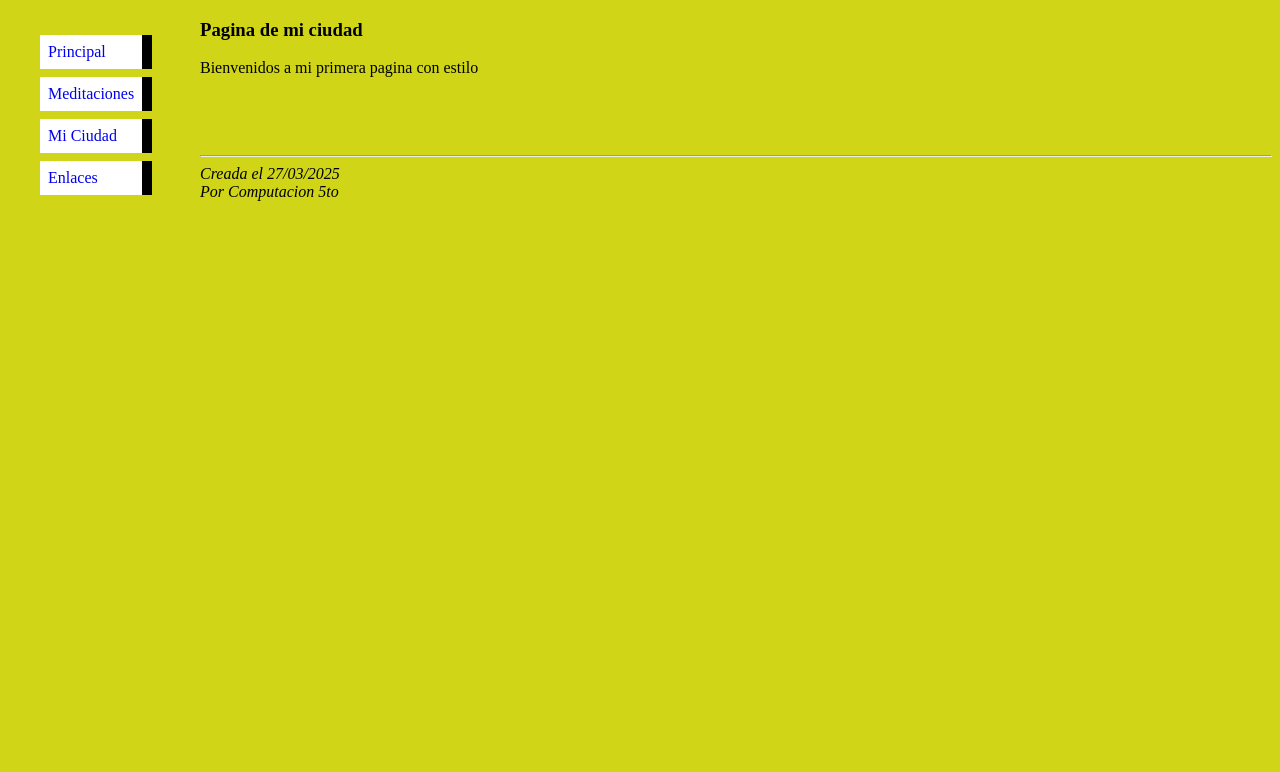
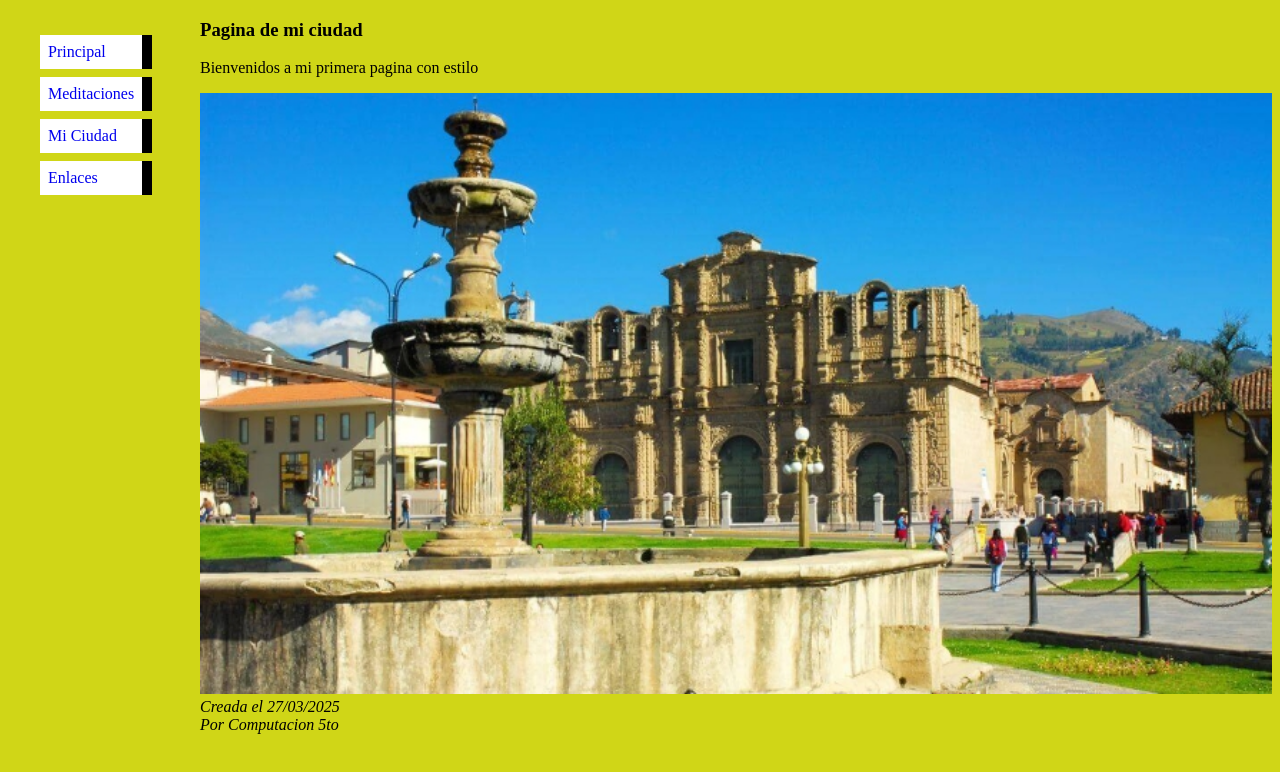
Before and after one commit to tony12066/Semana08, a plain HTML site: page mi-ciudad.html in a window 1280 px wide. Drawn offline with Linux system fonts and the light colour scheme.

Commit message:
Guardar imagenes

```diff
--- a/mi-ciudad.html
+++ b/mi-ciudad.html
@@ -15,10 +15,7 @@
     </ul>
     <h3>Pagina de mi ciudad</h3>
     <p>Bienvenidos a mi primera pagina con estilo</p>
-    <br>
-    <br>
-    <br>
-    <hr>
+    <img src="imagenes/cajamarca1.jpg" width="100%" alt="">
     <i>Creada el 27/03/2025</i>
     <br>
     <i>Por Computacion 5to</i>
```
Also changed, not shown: imagenes/cajamarca1.jpg (added).
